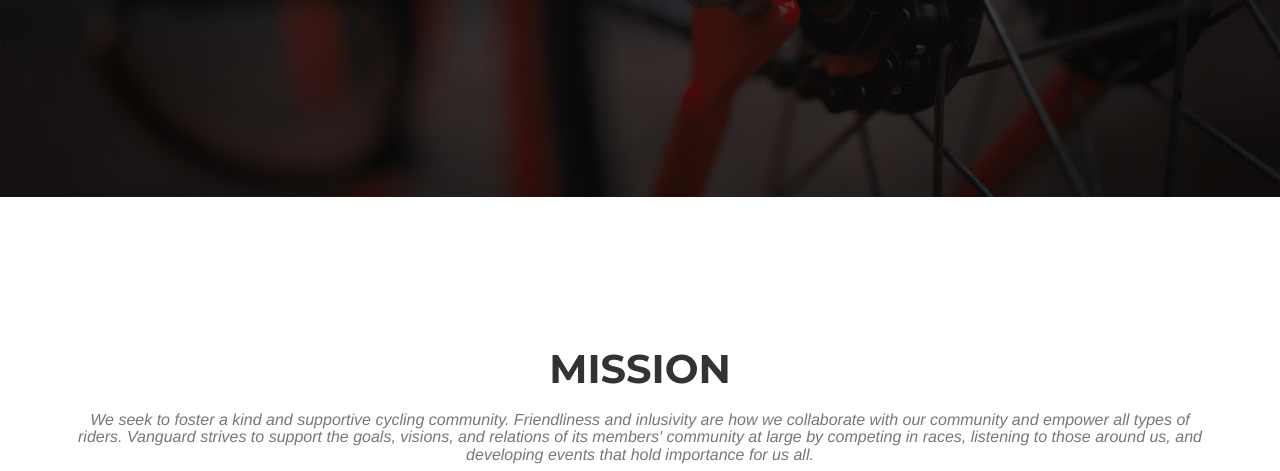
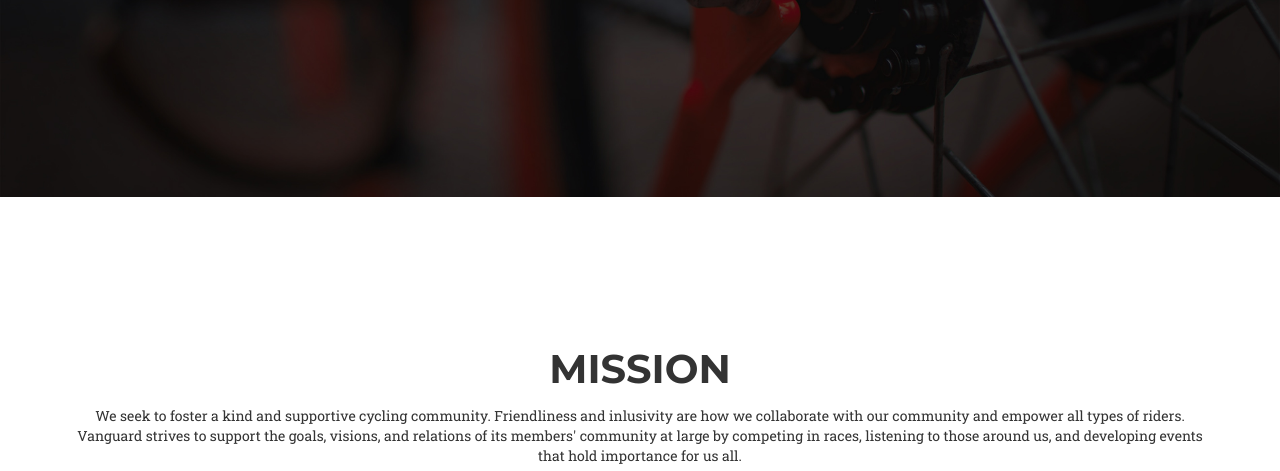
Before and after one commit to herent/nicycles, a website: page index.html in a window 1280 px wide. Shown: the part 436-907 px from the top of the page. Drawn offline with nearby package versions, Linux system fonts and the light colour scheme; a web font is replaced by a local one.

Commit message:
Update index.html

```diff
--- a/index.html
+++ b/index.html
@@ -95,7 +95,7 @@
             <div class="row">
                 <div class="col-lg-12 text-center">
                     <h2 class="section-heading">Mission</h2>
-                    <h3 class="section-subheading text-muted">We seek to foster a kind and supportive cycling community. Friendliness and inlusivity are how we collaborate with our community and empower all types of riders. Vanguard strives to support the goals, visions, and relations of its members' community at large by competing in races, listening to those around us, and developing events that hold importance for us all.</h3>
+                    We seek to foster a kind and supportive cycling community. Friendliness and inlusivity are how we collaborate with our community and empower all types of riders. Vanguard strives to support the goals, visions, and relations of its members' community at large by competing in races, listening to those around us, and developing events that hold importance for us all.
                 </div>
             </div>
             <div class="row text-center">
```
